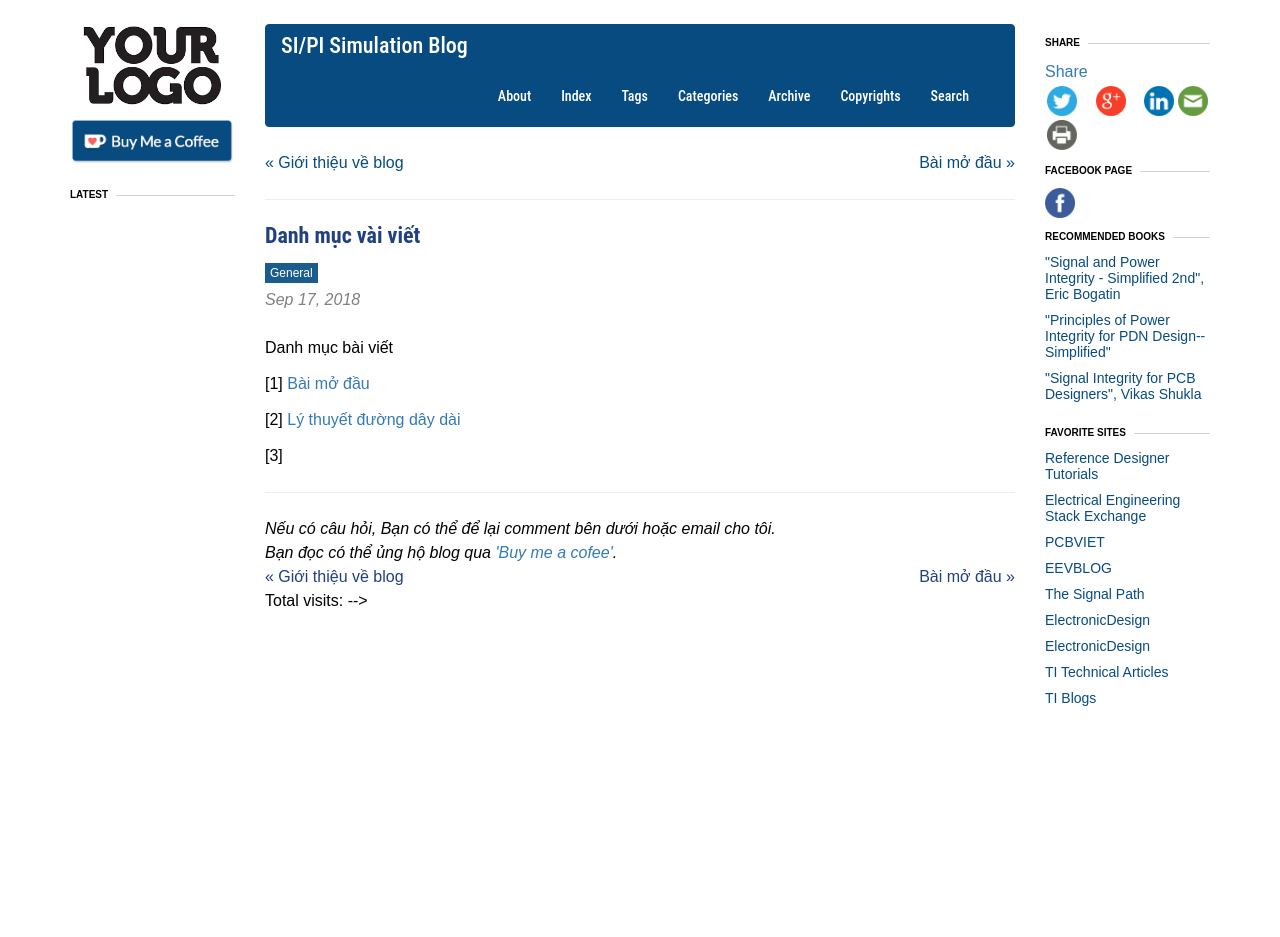
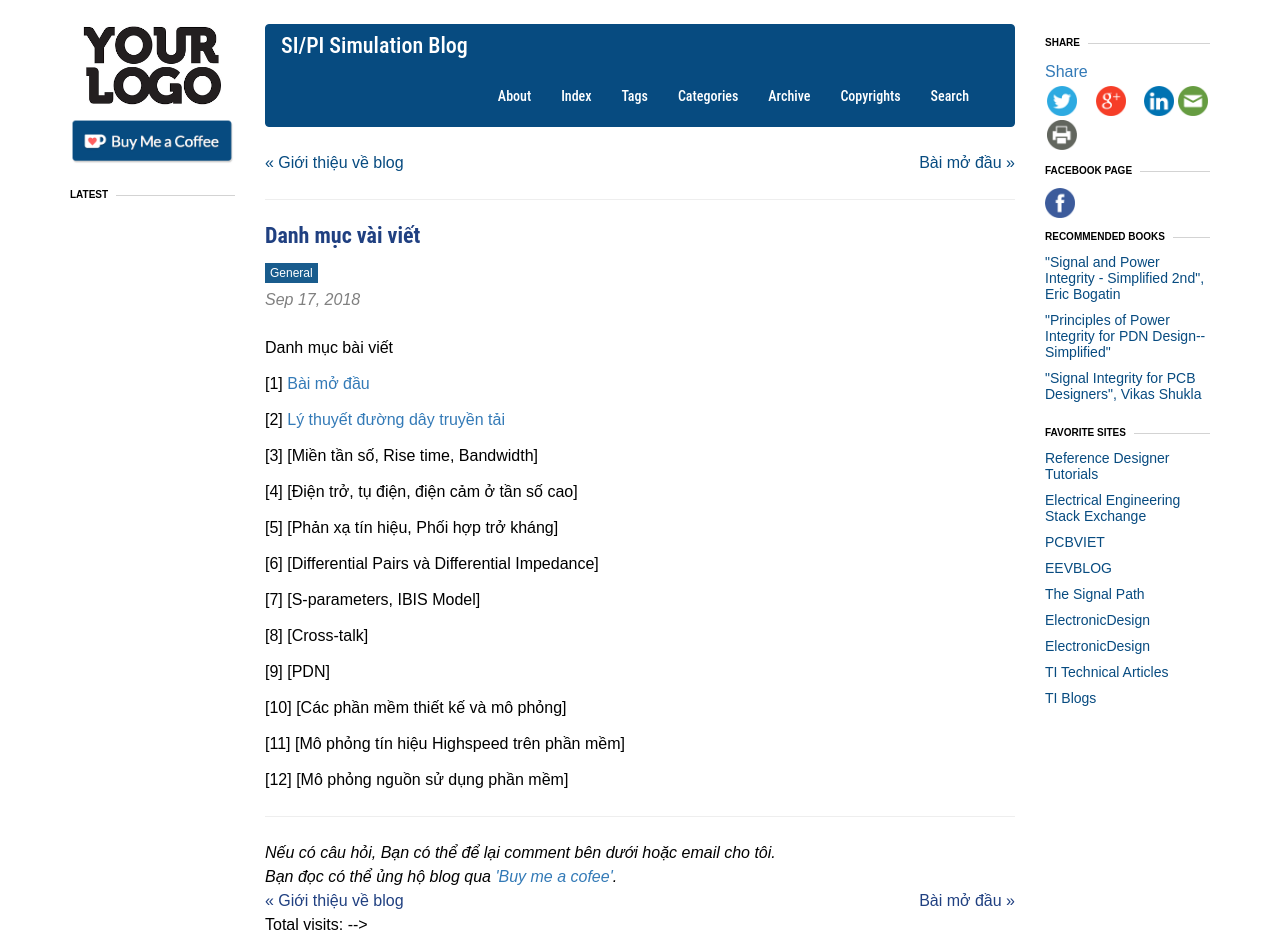
Before and after one commit to anhvanthe/SignalPowerIntegrity, a Jekyll site: the page built from _posts/2018-09-17-toc.md, in a window 1280 px wide. Built offline with Jekyll 4.4.1, drawn with Linux system fonts in a browser that asks for light colours; nearby versions of some CDN libraries; comment, search, counter and statistics services are not loaded; before the commit the page ends 900 px from its top, so only the background shows below that.

Commit message:
update toc with todolist

```diff
--- a/_posts/2018-09-17-toc.md
+++ b/_posts/2018-09-17-toc.md
@@ -14,6 +14,24 @@ Danh mục bài viết
 
 [1] [Bài mở đầu](/2018/09/17/introduce)
 
-[2] [Lý thuyết đường dây dài](/2018/09/22/tl)
+[2] [Lý thuyết đường dây truyền tải](/2018/09/22/ly-thuyet-duong-day-truyen-tai)
 
-[3]
+[3] [Miền tần số, Rise time, Bandwidth]
+
+[4] [Điện trở, tụ điện, điện cảm ở tần số cao]
+
+[5] [Phản xạ tín hiệu, Phối hợp trở kháng]
+
+[6] [Differential Pairs và Differential Impedance]
+
+[7] [S-parameters, IBIS Model]
+
+[8] [Cross-talk]
+
+[9] [PDN]
+
+[10] [Các phần mềm thiết kế và mô phỏng]
+
+[11] [Mô phỏng tín hiệu Highspeed trên phần mềm]
+
+[12] [Mô phỏng nguồn sử dụng phần mềm]
```
